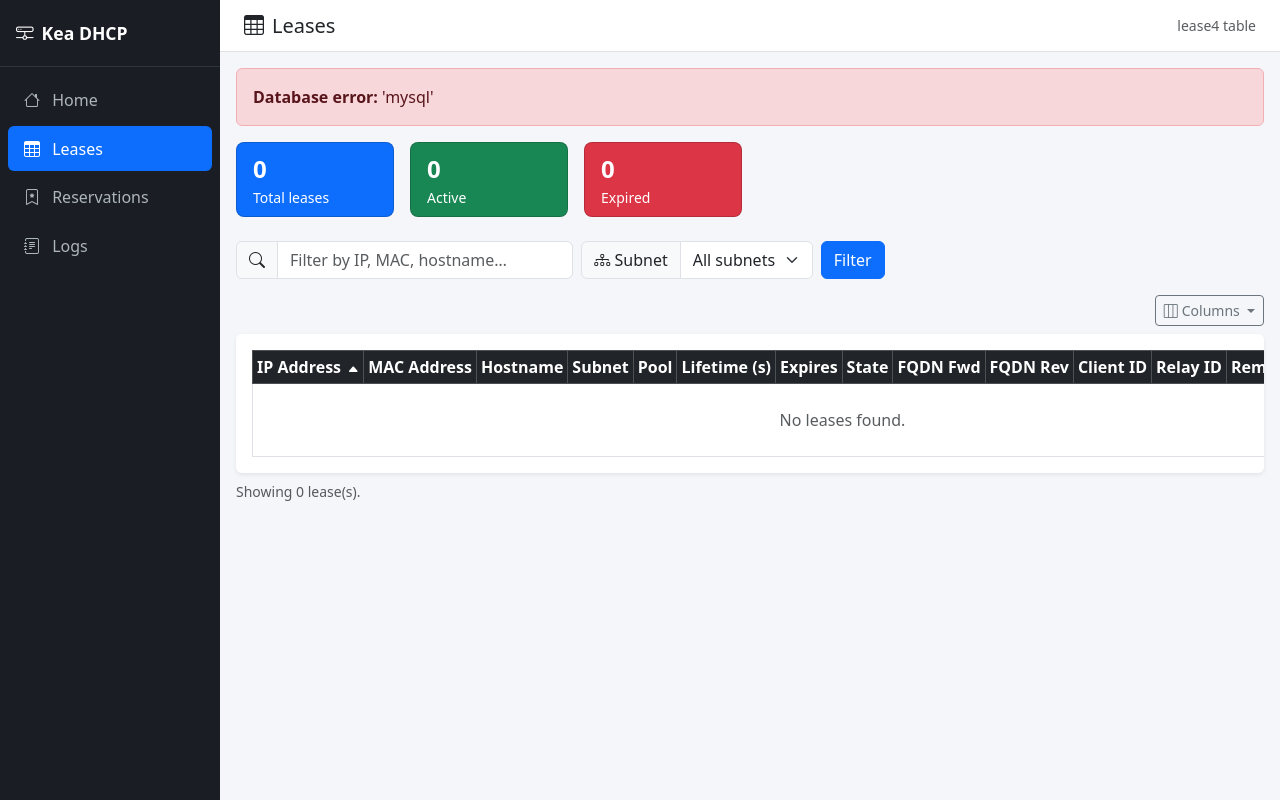
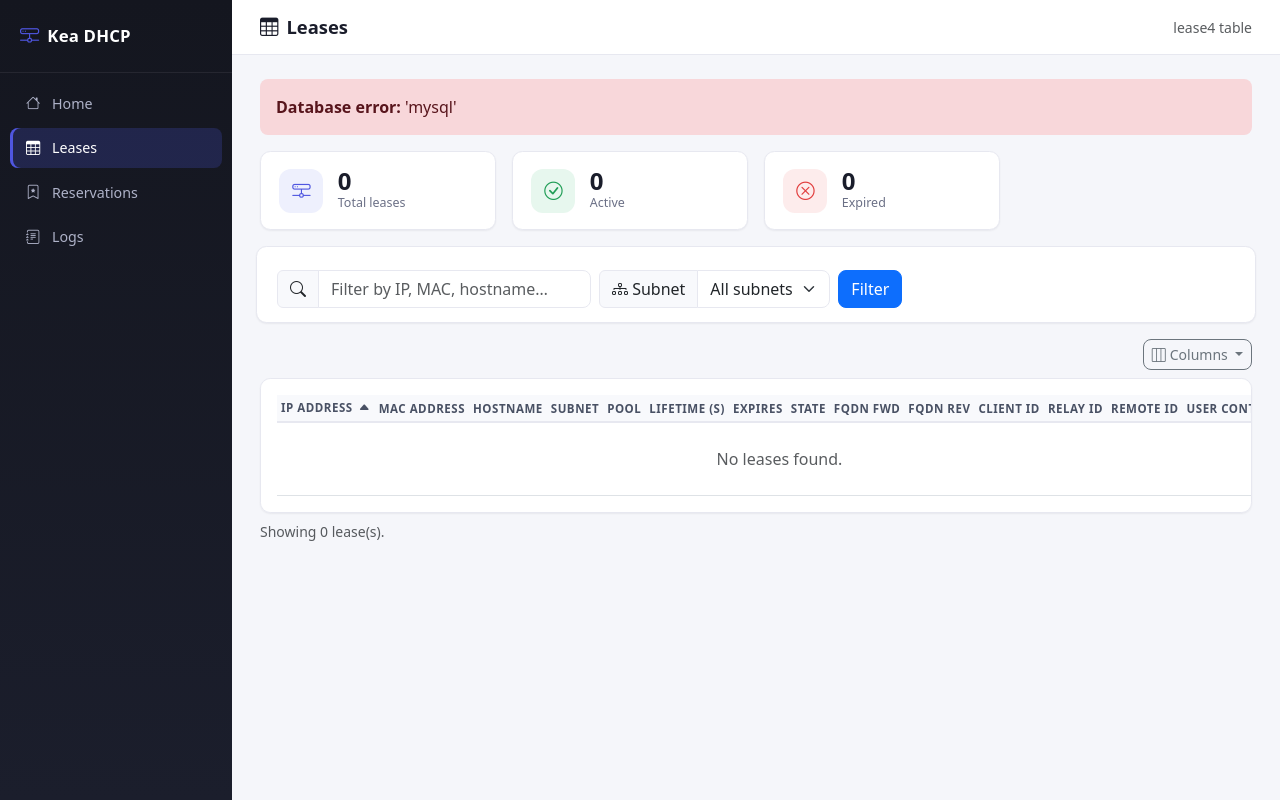
Before and after one commit to shanmugara/keadhcp, a Flask app: page /leases in a window 1280 px wide. Run offline with Flask 3, Linux system fonts and the light colour scheme.

Commit message:
Polish the UI with a cohesive design system
Replace stock Bootstrap defaults (solid-color stat cards, black table
headers, full grid borders, flat blue active nav) with a consistent
soft-neutral design system: shared CSS variables for radius/shadow/
color, soft icon-badge stat cards, lighter table headers, pill badges,
a sticky accent-highlighted sidebar, and matching card styling across
filter bars, modals, dropdowns, and the log toolbar.

Co-Authored-By: Claude Sonnet 5 <noreply@anthropic.com>

```diff
--- a/templates/base.html
+++ b/templates/base.html
@@ -7,49 +7,171 @@
   <link href="https://cdn.jsdelivr.net/npm/bootstrap@5.3.3/dist/css/bootstrap.min.css" rel="stylesheet">
   <link href="https://cdn.jsdelivr.net/npm/bootstrap-icons@1.11.3/font/bootstrap-icons.min.css" rel="stylesheet">
   <style>
-    body { background: #f4f6f9; }
+    :root {
+      --kea-bg:          #f5f6fa;
+      --kea-border:      #e7e8f0;
+      --kea-text-muted:  #6b7086;
+      --kea-accent:      #4f56e0;
+      --kea-accent-dark: #3d43b8;
+      --kea-radius:      .65rem;
+      --kea-radius-sm:   .5rem;
+      --kea-shadow-sm:   0 1px 2px rgba(16,24,40,.06);
+      --kea-shadow:      0 4px 12px rgba(16,24,40,.08), 0 1px 2px rgba(16,24,40,.04);
+      --kea-shadow-lg:   0 16px 32px rgba(16,24,40,.16);
+    }
+
+    body { background: var(--kea-bg); color: #1c2030; }
 
     /* ── Sidebar ── */
     #sidebar {
-      width: 220px;
+      width: 232px;
       min-height: 100vh;
-      background: #1a1d23;
+      height: 100vh;
+      position: sticky;
+      top: 0;
+      overflow-y: auto;
+      background: linear-gradient(180deg, #14161f 0%, #1b1e2c 100%);
       flex-shrink: 0;
     }
     #sidebar .brand {
-      font-size: 1.1rem;
+      font-size: 1.05rem;
       font-weight: 700;
+      letter-spacing: .01em;
       color: #fff;
-      padding: 1.25rem 1rem;
-      border-bottom: 1px solid #2e3340;
+      padding: 1.35rem 1.25rem;
+      display: flex;
+      align-items: center;
+      border-bottom: 1px solid rgba(255,255,255,.07);
     }
+    #sidebar .brand i { color: var(--kea-accent); font-size: 1.2rem; }
     #sidebar .nav-link {
-      color: #adb5bd;
-      padding: .65rem 1rem;
-      border-radius: 0.375rem;
-      margin: 2px 8px;
+      color: #aeb2c8;
+      font-size: .89rem;
+      font-weight: 500;
+      padding: .6rem .9rem;
+      border-radius: var(--kea-radius-sm);
+      margin: 2px 10px;
+      display: flex;
+      align-items: center;
+      transition: background .15s ease, color .15s ease;
     }
-    #sidebar .nav-link:hover { background: #2e3340; color: #fff; }
-    #sidebar .nav-link.active { background: #0d6efd; color: #fff; }
-    #sidebar .nav-link i { margin-right: 8px; }
+    #sidebar .nav-link:hover { background: rgba(255,255,255,.07); color: #fff; }
+    #sidebar .nav-link.active {
+      background: rgba(79,86,224,.22);
+      color: #fff;
+      box-shadow: inset 3px 0 0 var(--kea-accent);
+    }
+    #sidebar .nav-link i { margin-right: 10px; width: 1.1rem; text-align: center; }
 
     /* ── Main content ── */
     #main { flex: 1; overflow-x: hidden; }
     .page-header {
       background: #fff;
-      border-bottom: 1px solid #dee2e6;
-      padding: .85rem 1.5rem;
+      border-bottom: 1px solid var(--kea-border);
+      padding: 1rem 1.75rem;
+      position: sticky;
+      top: 0;
+      z-index: 5;
+    }
+    .page-header h5 { font-weight: 700; font-size: 1.15rem; color: #1a1d2b; }
+    .content-area { padding: 1.5rem 1.75rem; }
+
+    /* ── Cards / buttons / forms (shared polish) ── */
+    .card {
+      border: 1px solid var(--kea-border);
+      box-shadow: var(--kea-shadow-sm);
+      border-radius: var(--kea-radius);
+    }
+    .btn { border-radius: var(--kea-radius-sm); }
+    .form-control, .form-select {
+      border-radius: var(--kea-radius-sm);
+      border-color: var(--kea-border);
+    }
+    .form-control:focus, .form-select:focus {
+      border-color: #b9bdf2;
+      box-shadow: 0 0 0 .2rem rgba(79,86,224,.15);
+    }
+    .input-group-text { border-color: var(--kea-border); background: #f8f9fc; }
+    .dropdown-menu {
+      border: 1px solid var(--kea-border);
+      border-radius: var(--kea-radius-sm);
+      box-shadow: var(--kea-shadow-lg);
+    }
+    .modal-content {
+      border: none;
+      border-radius: var(--kea-radius);
+      box-shadow: var(--kea-shadow-lg);
+    }
+    .alert { border-radius: var(--kea-radius-sm); border: none; }
+
+    /* ── Stat cards ── */
+    .stat-card {
+      background: #fff;
+      border: 1px solid var(--kea-border);
+      border-radius: var(--kea-radius);
+      box-shadow: var(--kea-shadow-sm);
+      padding: 1rem 1.15rem;
+      display: flex;
+      align-items: center;
+      gap: .9rem;
+      height: 100%;
+      transition: transform .15s ease, box-shadow .15s ease;
+    }
+    .stat-card:hover { transform: translateY(-2px); box-shadow: var(--kea-shadow); }
+    .stat-icon {
+      width: 44px; height: 44px;
+      border-radius: 12px;
+      display: flex; align-items: center; justify-content: center;
+      font-size: 1.15rem;
+      flex-shrink: 0;
+    }
+    .stat-value { font-size: 1.5rem; font-weight: 700; line-height: 1.1; color: #1a1d2b; }
+    .stat-label { font-size: .78rem; color: var(--kea-text-muted); font-weight: 500; }
+    .stat-card-primary   .stat-icon { background: #eef0fd; color: var(--kea-accent); }
+    .stat-card-success   .stat-icon { background: #e7f7ee; color: #1f9d55; }
+    .stat-card-danger    .stat-icon { background: #fdecec; color: #e13c3c; }
+    .stat-card-info      .stat-icon { background: #e8f4fb; color: #1f8fc4; }
+    .stat-card-secondary .stat-icon { background: #eef0f3; color: #5b6072; }
+
+    /* ── Filter bar ── */
+    .filter-bar {
+      background: #fff;
+      border: 1px solid var(--kea-border);
+      border-radius: var(--kea-radius);
+      box-shadow: var(--kea-shadow-sm);
+      padding: .9rem 1rem;
     }
 
     /* ── Tables ── */
-    .table-wrapper { overflow-x: auto; }
+    .table-wrapper {
+      overflow-x: auto;
+      border: 1px solid var(--kea-border);
+      border-radius: var(--kea-radius);
+      box-shadow: var(--kea-shadow-sm);
+    }
+    .kea-table thead th {
+      background: #f8f9fc;
+      color: #495164;
+      font-size: .72rem;
+      font-weight: 700;
+      text-transform: uppercase;
+      letter-spacing: .045em;
+      border-bottom: 2px solid var(--kea-border);
+      white-space: nowrap;
+    }
+    .kea-table tbody tr:hover { background: #f5f6fb; }
     th a { color: inherit; text-decoration: none; white-space: nowrap; }
     th a:hover { text-decoration: underline; }
-    .badge-expired { background-color: #dc3545; }
-    .badge-active  { background-color: #198754; }
-    tr.expired-row td { color: #aaa; }
+    .badge-expired, .badge-active {
+      font-weight: 600;
+      font-size: .72rem;
+      padding: .35em .65em;
+      border-radius: 999px;
+    }
+    .badge-expired { background: #fdecec; color: #c22a2a; }
+    .badge-active  { background: #e7f7ee; color: #1a7a41; }
+    tr.expired-row td { color: #9095ab; }
     .sort-icon { font-size: .75rem; margin-left: 2px; }
-    .stat-card { border-radius: .5rem; }
 
     /* ── Log viewer ── */
     #log-output {
@@ -62,7 +184,7 @@
       height: 72vh;
       overflow-y: auto;
       padding: 1rem;
-      border-radius: .375rem;
+      border-radius: var(--kea-radius);
     }
     .log-error  { color: #ff7b72; }
     .log-warn   { color: #e3b341; }
@@ -111,7 +233,7 @@
       <span class="text-muted small">{% block page_subtitle %}{% endblock %}</span>
     </div>
 
-    <div class="p-3">
+    <div class="content-area">
       {% block content %}{% endblock %}
     </div>
   </div>
--- a/templates/home.html
+++ b/templates/home.html
@@ -16,7 +16,7 @@
   }
   .nav-card:hover {
     transform: translateY(-4px);
-    box-shadow: 0 .75rem 1.5rem rgba(0,0,0,.15) !important;
+    box-shadow: var(--kea-shadow-lg) !important;
     color: inherit;
   }
   .nav-card .icon-circle {
--- a/templates/index.html
+++ b/templates/index.html
@@ -12,34 +12,37 @@
 
 <!-- Stats row -->
 <div class="row g-3 mb-4">
-  <div class="col-sm-4 col-lg-2">
-    <div class="card stat-card text-white bg-primary">
-      <div class="card-body py-2">
-        <div class="fs-4 fw-bold">{{ leases | length }}</div>
-        <div class="small">Total leases</div>
+  <div class="col-sm-4 col-lg-3">
+    <div class="stat-card stat-card-primary">
+      <div class="stat-icon"><i class="bi bi-hdd-network"></i></div>
+      <div>
+        <div class="stat-value">{{ leases | length }}</div>
+        <div class="stat-label">Total leases</div>
       </div>
     </div>
   </div>
-  <div class="col-sm-4 col-lg-2">
-    <div class="card stat-card text-white bg-success">
-      <div class="card-body py-2">
-        <div class="fs-4 fw-bold">{{ leases | selectattr("expired", "equalto", false) | list | length }}</div>
-        <div class="small">Active</div>
+  <div class="col-sm-4 col-lg-3">
+    <div class="stat-card stat-card-success">
+      <div class="stat-icon"><i class="bi bi-check-circle"></i></div>
+      <div>
+        <div class="stat-value">{{ leases | selectattr("expired", "equalto", false) | list | length }}</div>
+        <div class="stat-label">Active</div>
       </div>
     </div>
   </div>
-  <div class="col-sm-4 col-lg-2">
-    <div class="card stat-card text-white bg-danger">
-      <div class="card-body py-2">
-        <div class="fs-4 fw-bold">{{ leases | selectattr("expired", "equalto", true) | list | length }}</div>
-        <div class="small">Expired</div>
+  <div class="col-sm-4 col-lg-3">
+    <div class="stat-card stat-card-danger">
+      <div class="stat-icon"><i class="bi bi-x-circle"></i></div>
+      <div>
+        <div class="stat-value">{{ leases | selectattr("expired", "equalto", true) | list | length }}</div>
+        <div class="stat-label">Expired</div>
       </div>
     </div>
   </div>
 </div>
 
 <!-- Search bar -->
-<form method="get" class="row g-2 mb-3 align-items-center">
+<form method="get" class="filter-bar row g-2 mb-3 align-items-center">
   <input type="hidden" name="sort" value="{{ sort_col }}">
   <input type="hidden" name="dir"  value="{{ sort_dir }}">
   <div class="col-md-4">
@@ -112,9 +115,9 @@
 </div>
 
 <!-- Leases table -->
-<div class="table-wrapper bg-white rounded shadow-sm p-3">
-  <table class="table table-bordered table-hover table-sm align-middle mb-0">
-    <thead class="table-dark">
+<div class="table-wrapper bg-white p-3">
+  <table class="table kea-table table-hover table-sm align-middle mb-0">
+    <thead>
       <tr>
         {% set cols = [
             ("address",        "IP Address"),
```
Also changed, not shown: templates/logs.html (+9 -2 lines), templates/reservations.html (+22 -19 lines).
